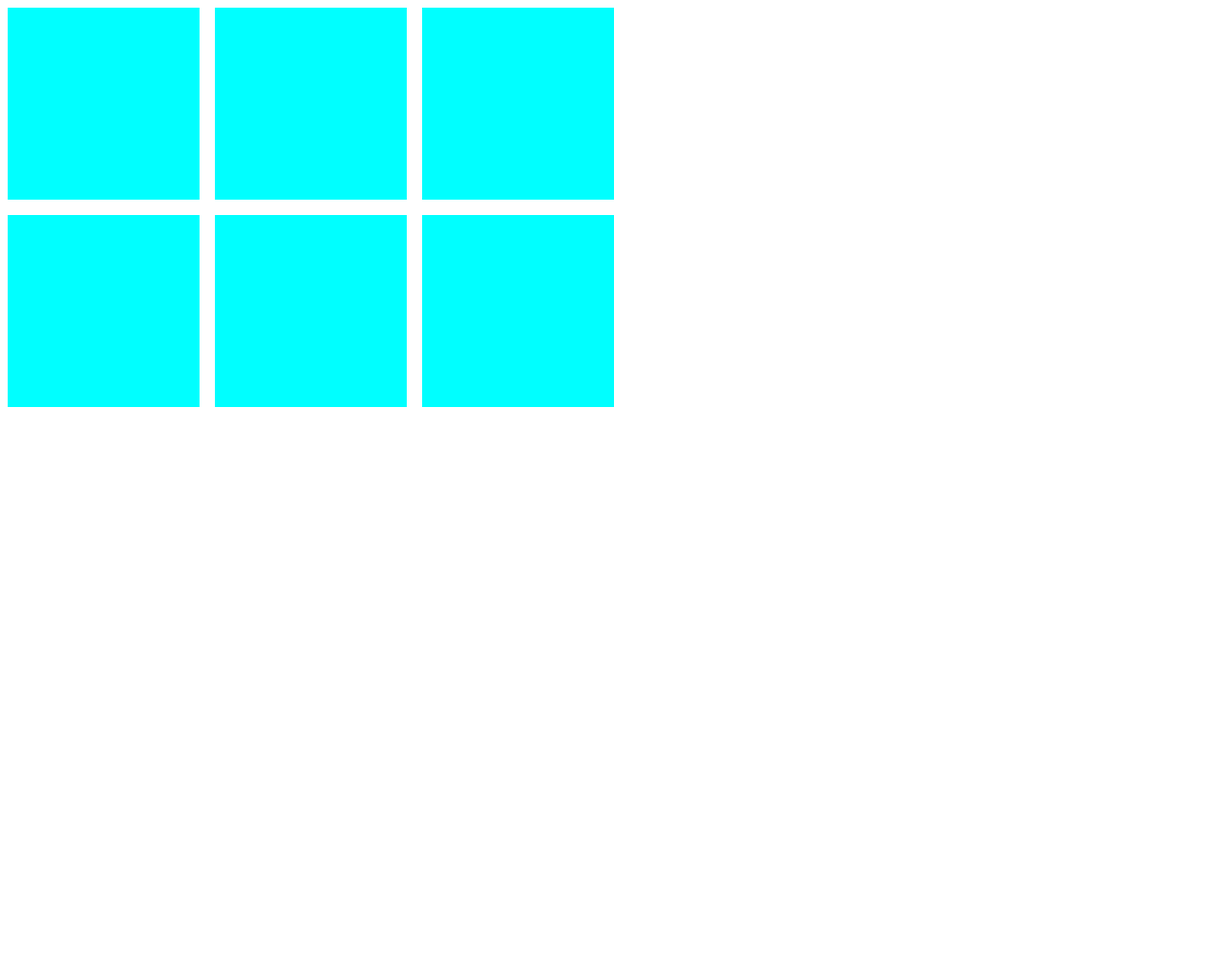
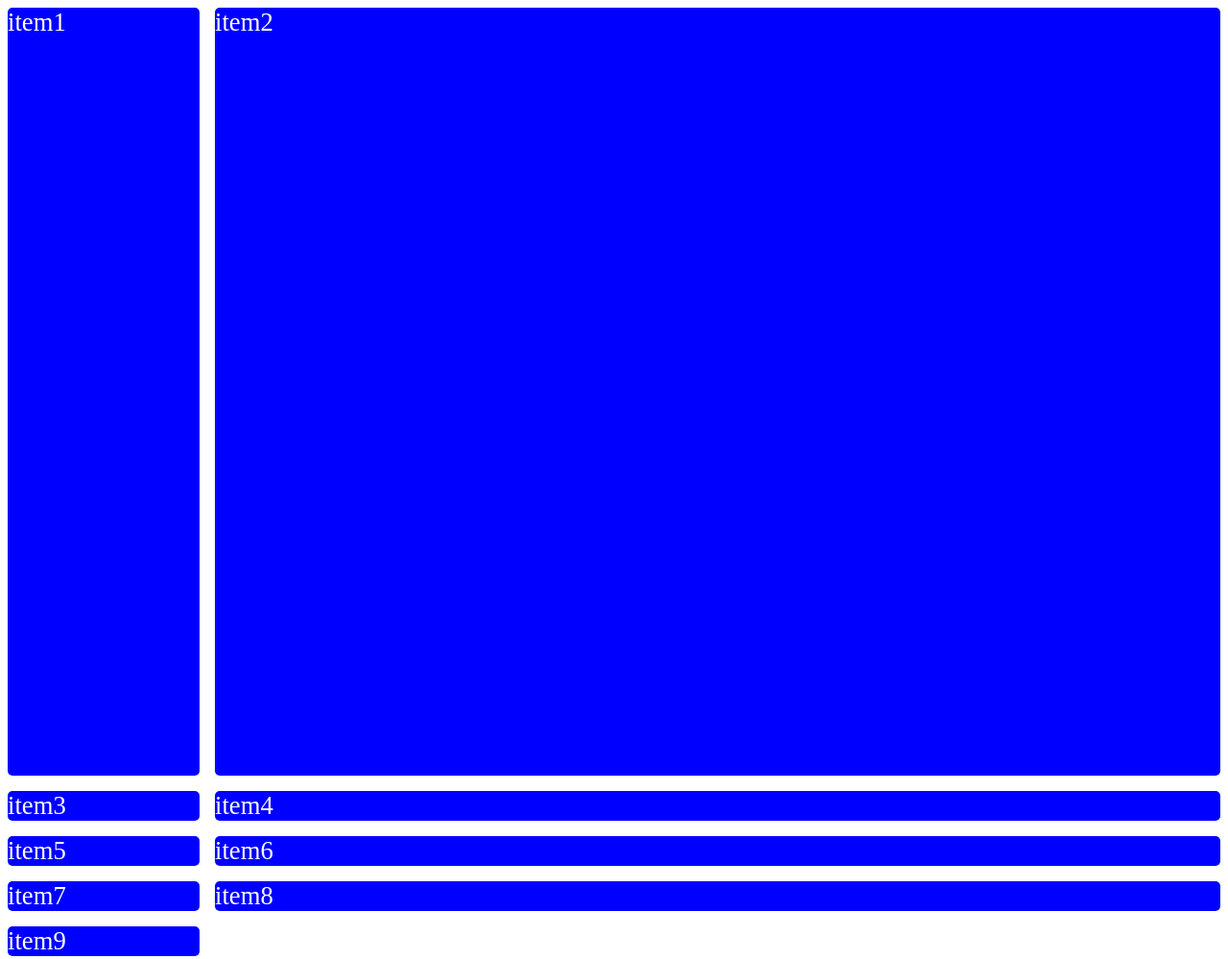
Before and after one commit to wase-daniel/css, a plain HTML site: page index.html in a window 1280 px wide. Shown: the whole page at 96% size. Before the commit the page ends 800 px from the top, so only its background shows below. Drawn offline with Linux system fonts and the light colour scheme.

Commit message:
REVIEW 2 on grid

```diff
--- a/index.html
+++ b/index.html
@@ -8,11 +8,14 @@
   </head>
 
   <body>
-    <div class="box"></div>
-    <div class="box"></div>
-    <div class="box"></div>
-    <div class="box"></div>
-    <div class="box"></div>
-    <div class="box"></div>
+    <div class="box">item1</div>
+    <div class="box">item2</div>
+    <div class="box">item3</div>
+    <div class="box">item4</div>
+    <div class="box">item5</div>
+    <div class="box">item6</div>
+    <div class="box">item7</div>
+    <div class="box">item8</div>
+    <div class="box">item9</div>
   </body>
 </html>
--- a/style.css
+++ b/style.css
@@ -1,12 +1,13 @@
 body {
   display: grid;
-  grid-template-columns: 200px 200px 200px;
-  grid-template-rows: 200px 200px 200px;
+  grid-template-columns: 200px 1fr;
+  grid-template-rows: 100vh;
   gap: 1em;
 }
 
 .box {
-  background-color: aqua;
-  width: 200px;
-  height: 200px;
+  background-color: blue;
+  color: white;
+  border-radius: 5px;
+  font-size: 20pt;
 }
```
